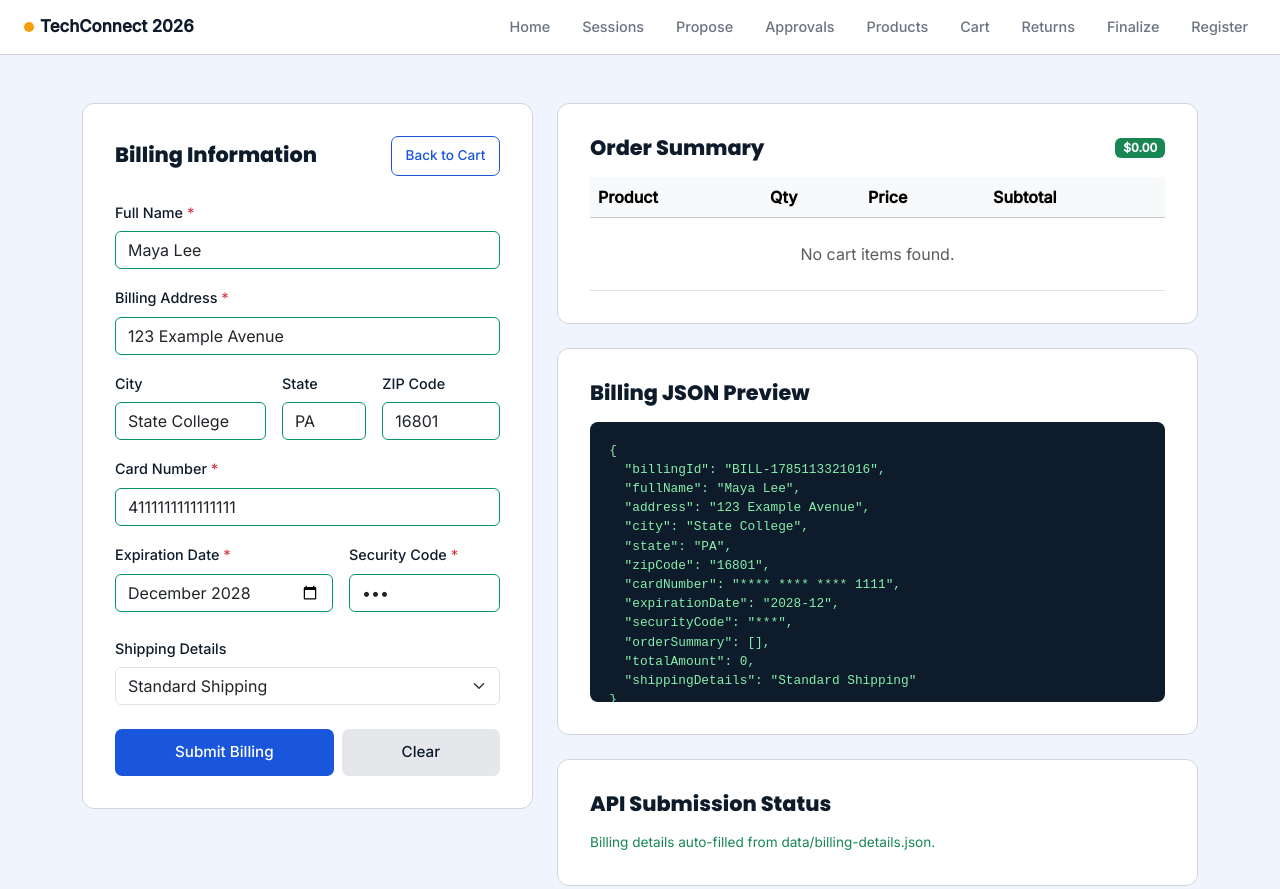
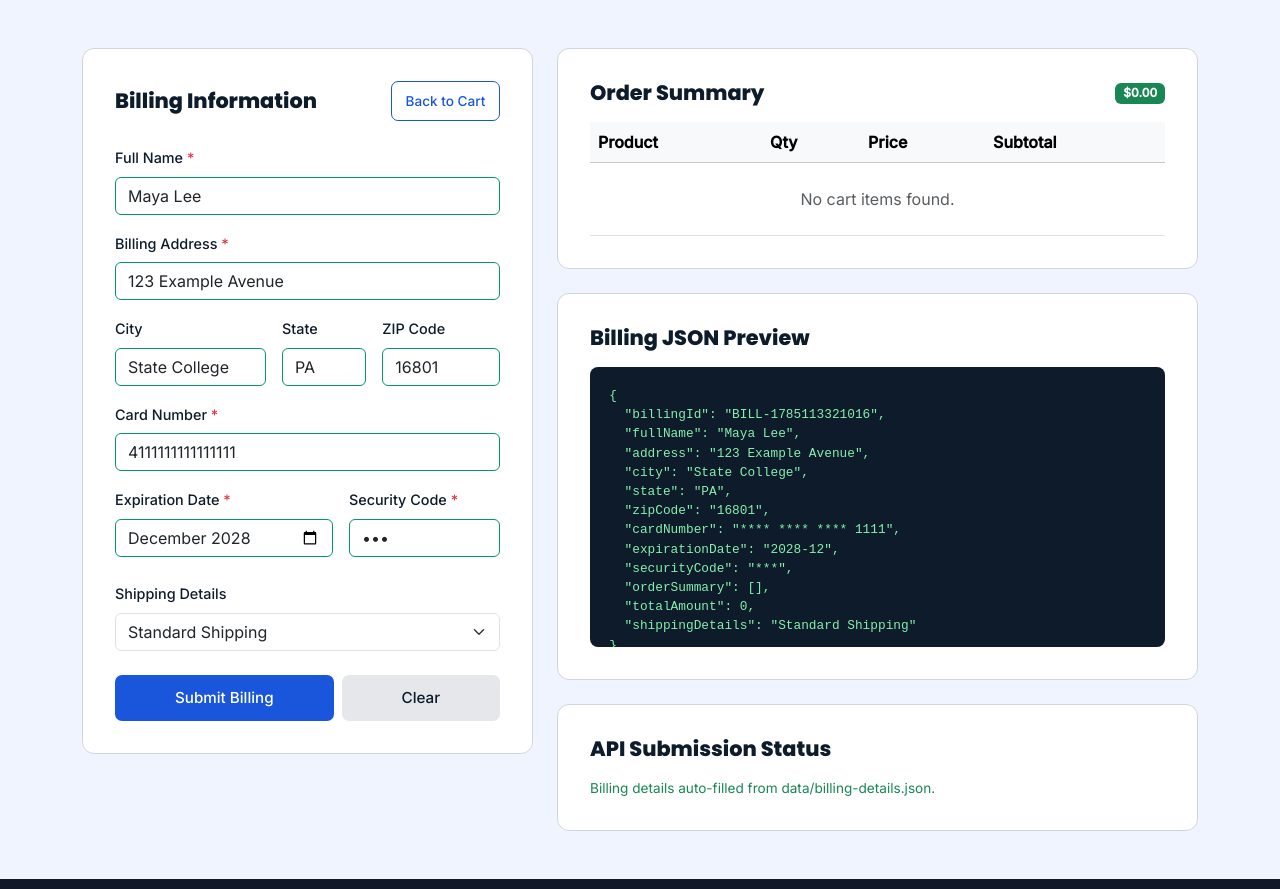
Before and after one commit to Rose-Huynh/Conference-Event-Organizer, a website: page html/billing.html in a window 1280 px wide. Shown: the top 889 px of the page. Drawn offline with nearby package versions, Linux system fonts and the light colour scheme.

Commit message:
remove html website logic

```diff
--- a/html/billing.html
+++ b/html/billing.html
@@ -12,29 +12,9 @@
 
   <div class="success-toast" id="successToast">Billing details saved successfully!</div>
 
-  <nav class="navbar navbar-expand-lg navbar-light bg-white sticky-top">
-    <div class="container-fluid px-4">
-      <a class="navbar-brand" href="index.html"><span class="nav-dot"></span>TechConnect 2026</a>
-      <button class="navbar-toggler" type="button" data-bs-toggle="collapse" data-bs-target="#navMenu">
-        <span class="navbar-toggler-icon"></span>
-      </button>
-      <div class="collapse navbar-collapse" id="navMenu">
-        <ul class="navbar-nav ms-auto gap-3">
-          <li class="nav-item"><a class="nav-link" href="index.html">Home</a></li>
-          <li class="nav-item"><a class="nav-link" href="sessions.html">Sessions</a></li>
-          <li class="nav-item"><a class="nav-link" href="proposal.html">Propose</a></li>
-          <li class="nav-item"><a class="nav-link" href="approval.html">Approvals</a></li>
-          <li class="nav-item"><a class="nav-link" href="products.html">Products</a></li>
-          <li class="nav-item"><a class="nav-link" href="cart.html">Cart</a></li>
-          <li class="nav-item"><a class="nav-link" href="returns.html">Returns</a></li>
-          <li class="nav-item"><a class="nav-link" href="finalization.html">Finalize</a></li>
-          <li class="nav-item"><a class="nav-link" href="signup.html">Register</a></li>
-        </ul>
-      </div>
-    </div>
-  </nav>
+  <div id="siteNav"></div>
 
-  <main class="container py-5">
+<main class="container py-5">
     <div class="row g-4">
       <div class="col-lg-5">
         <section class="form-card">
@@ -95,7 +75,6 @@
               <select class="form-select" id="shippingDetails">
                 <option>Standard Shipping</option>
                 <option>Conference Pickup</option>
-                <option>Digital Delivery</option>
                 <option>Express Shipping</option>
               </select>
             </div>
@@ -146,7 +125,7 @@
   <footer class="py-3 text-center">
     <p class="mb-0">&copy; 2026 TechConnect Conference &nbsp;&middot;&nbsp; Billing Page</p>
   </footer>
-
+  <script src="../js/nav.js"></script>
   <script src="https://cdn.jsdelivr.net/npm/bootstrap@5.3.3/dist/js/bootstrap.bundle.min.js"></script>
   <script src="https://code.jquery.com/jquery-3.7.1.min.js"></script>
   <script src="../js/billing.js"></script>
```
